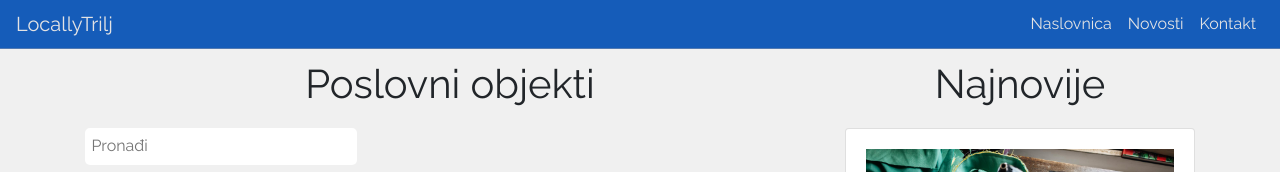
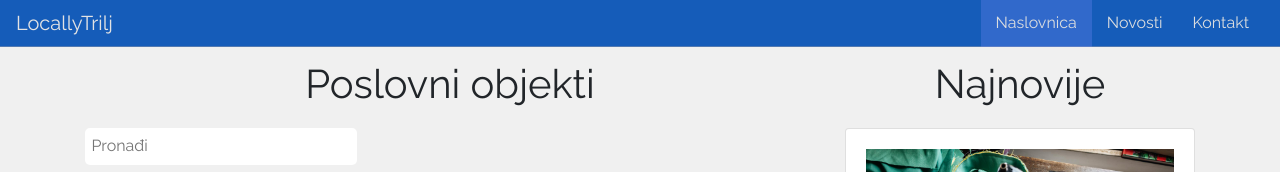
Before and after one commit to mvuco00/LocallyTrilj, a Gatsby site in the folder locallytrilj/: page / in a window 1280 px wide. Shown: the top 172 px of the page. Built offline with nearby package versions, Linux system fonts and the light colour scheme; Gatsby itself is replaced by a stand-in of ours.

Commit message:
aktivan header element

```diff
--- a/locallytrilj/src/components/footer.js
+++ b/locallytrilj/src/components/footer.js
@@ -16,7 +16,7 @@ const Footer = () => {
               rel="noopener noreferrer"
               className="facebook"
             >
-              <FaFacebook />
+              <FaFacebook size="20px" />
             </a>
           </li>
           <li>
@@ -26,7 +26,7 @@ const Footer = () => {
               rel="noopener noreferrer"
               className="twitter"
             >
-              <FaTwitter />
+              <FaTwitter size="20px" />
             </a>
           </li>
           <li>
@@ -36,7 +36,7 @@ const Footer = () => {
               rel="noopener noreferrer"
               className="google"
             >
-              <FaGoogle />
+              <FaGoogle size="20px" />
             </a>
           </li>
         </ul>
--- a/locallytrilj/src/components/header.js
+++ b/locallytrilj/src/components/header.js
@@ -1,4 +1,5 @@
 import PropTypes from "prop-types"
+import { Link } from "gatsby"
 import React, { Component } from "react"
 import {
   Collapse,
@@ -28,13 +29,31 @@ class Header extends Component {
           <Collapse isOpen={this.state.isOpen} navbar>
             <Nav className="ml-auto" navbar>
               <NavItem>
-                <NavLink href="/">Naslovnica</NavLink>
+                <Link
+                  className="header-links"
+                  activeClassName="navbar__link--active"
+                  to="/"
+                >
+                  Naslovnica
+                </Link>
               </NavItem>
               <NavItem>
-                <NavLink href="/blog">Novosti</NavLink>
+                <Link
+                  className="header-links"
+                  activeClassName="navbar__link--active"
+                  to="/blog"
+                >
+                  Novosti
+                </Link>
               </NavItem>
               <NavItem>
-                <NavLink href="/contact">Kontakt</NavLink>
+                <Link
+                  className="header-links"
+                  activeClassName="navbar__link--active"
+                  to="/contact"
+                >
+                  Kontakt
+                </Link>
               </NavItem>
             </Nav>
           </Collapse>
--- a/locallytrilj/src/styles/_business.scss
+++ b/locallytrilj/src/styles/_business.scss
@@ -50,3 +50,11 @@
     }
   }
 }
+.header-links {
+  padding: 15px;
+}
+
+.navbar__link--active {
+  background-color: rgba(116, 135, 243, 0.295);
+  transition: border-bottom 0.5s ease-in-out;
+}
--- a/locallytrilj/src/templates/business-post.js
+++ b/locallytrilj/src/templates/business-post.js
@@ -4,7 +4,7 @@ import { graphql } from "gatsby"
 import SEO from "../components/seo"
 import Map from "../components/map"
 import { Col, Row } from "reactstrap"
-import { FaInstagram, FaFacebook } from "react-icons/fa"
+import { FaInstagram, FaFacebookF } from "react-icons/fa"
 
 const BusinessPost = ({ data }) => {
   const business = data.businessJson
@@ -43,7 +43,7 @@ const BusinessPost = ({ data }) => {
                           rel="noopener noreferrer"
                           className="facebook"
                         >
-                          <FaFacebook />
+                          <FaFacebookF size="20px" />
                         </a>
                       </li>
                       <li>
@@ -53,7 +53,7 @@ const BusinessPost = ({ data }) => {
                           rel="noopener noreferrer"
                           className="instagram"
                         >
-                          <FaInstagram />
+                          <FaInstagram size="20px" />
                         </a>
                       </li>
                     </ul>
```
